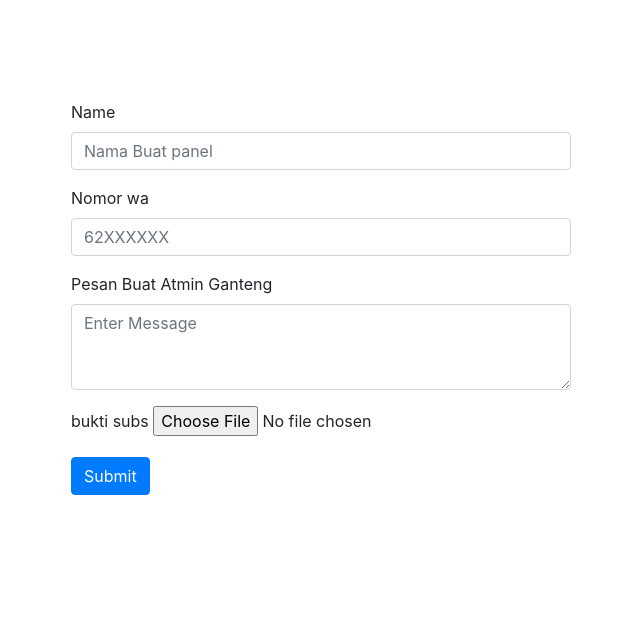
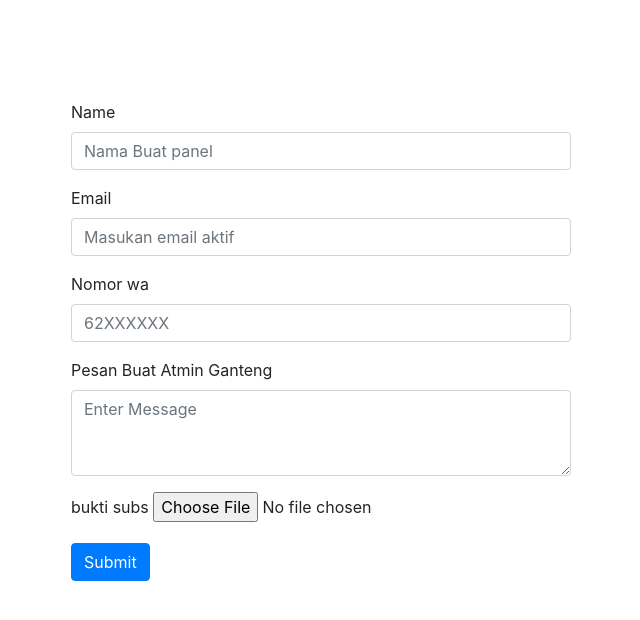
Before and after one commit to Apalahdek/email, a plain HTML site: page index.html in a window 1280 px wide. Shown: the whole page, without its empty margins (319-959 px from the left). Drawn offline with nearby package versions, Linux system fonts and the light colour scheme.

Commit message:
Update index.html

```diff
--- a/index.html
+++ b/index.html
@@ -33,6 +33,10 @@
       <input type="input" class="form-control" id="txtName" placeholder="Nama Buat panel" required>
     </div>
     <div class="form-group">
+      <label for="exampleInputEmail1">Email</label>
+      <input type="input" class="form-control" id="txtEmail" placeholder="Masukan email aktif">
+    </div>
+    <div class="form-group">
       <label for="exampleInputEmail1">Nomor wa</label>
       <input type="input" class="form-control" id="txtContactNo" placeholder="62XXXXXX">
     </div>
```
